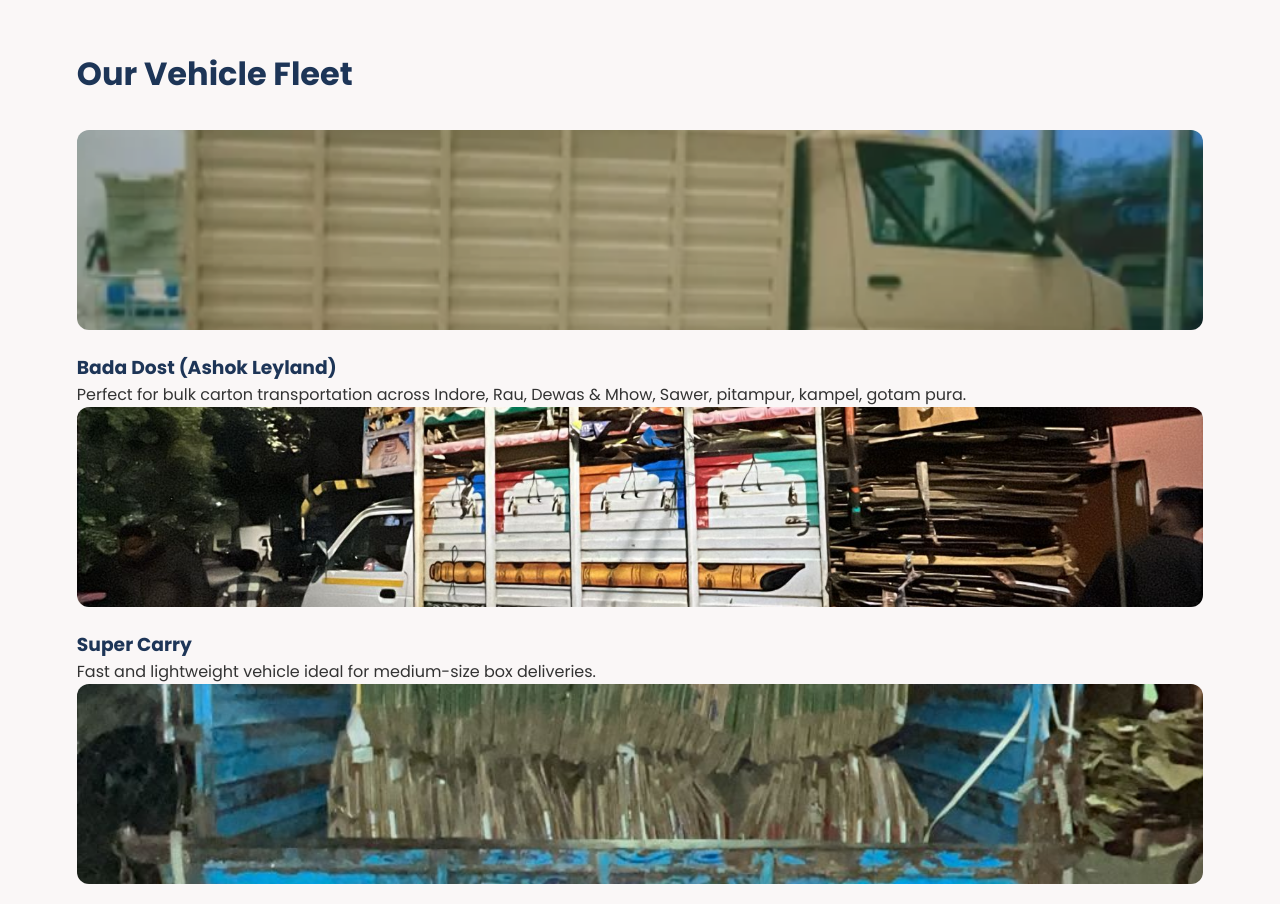
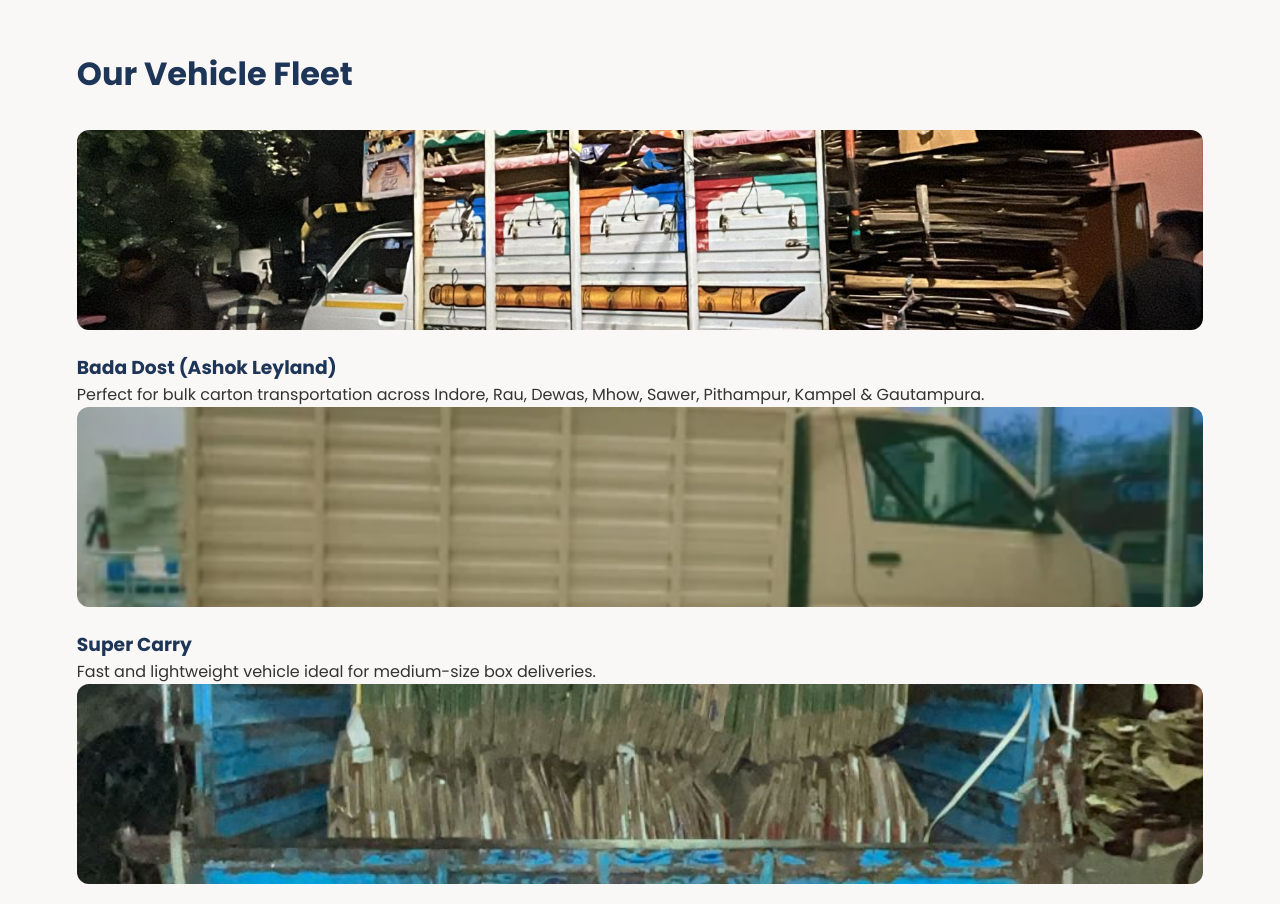
Before and after one commit to sris005/B-22-PACKAGING-Box-supplier, a plain HTML site: page index.html in a window 1280 px wide. Shown: the part 1160-2064 px from the top of the page. Drawn offline with Linux system fonts and the light colour scheme.

Commit message:
Update index.html

```diff
--- a/index.html
+++ b/index.html
@@ -75,14 +75,14 @@
   <section class="section" id="fleet">
     <h2 class="section-title">Our Vehicle Fleet</h2>
 
-   <div class="fleet-card">
-   <img src="b22shopimage3.png" alt="bada dost">
+  <div class="fleet-card">
+  <img src="b22shopimage2.jpg" alt="Bada Dost">
   <h3>Bada Dost (Ashok Leyland)</h3>
-  <p>Perfect for bulk carton transportation across Indore, Rau, Dewas & Mhow, Sawer, pitampur, kampel, gotam pura.</p>
+  <p>Perfect for bulk carton transportation across Indore, Rau, Dewas, Mhow, Sawer, Pithampur, Kampel & Gautampura.</p>
 </div>
 
 <div class="fleet-card">
-   <img src="b22shopimage2.jpg" alt="Super Carry">
+  <img src="b22shopimage3.png" alt="Super Carry">
   <h3>Super Carry</h3>
   <p>Fast and lightweight vehicle ideal for medium-size box deliveries.</p>
 </div>
```
